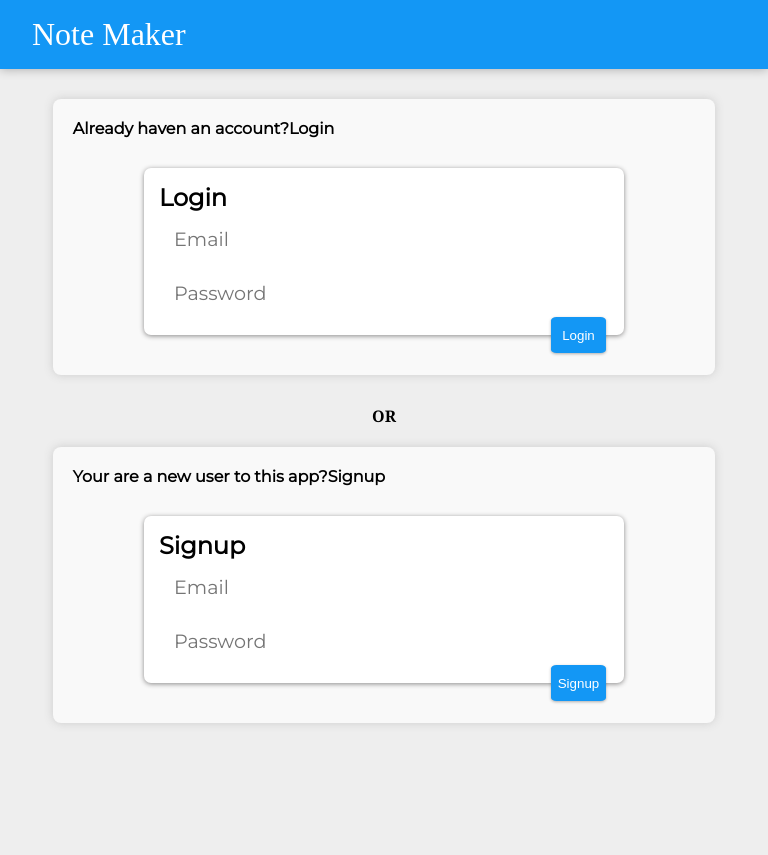
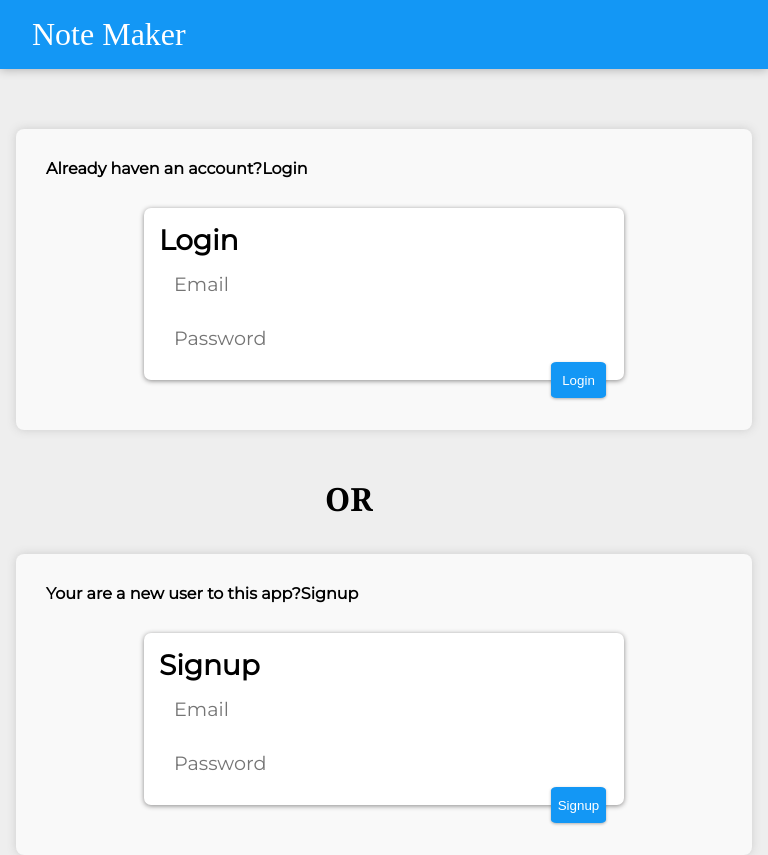
Before and after one commit to vignesh3002-cr/note-maker-app, a React (Vite) app: page / in a window 768 px wide. Before the commit the page ends 800 px from the top, so only its background shows below. Built offline with nearby package versions, Linux system fonts and the light colour scheme; a web font is replaced by a local one.

Commit message:
The page is where converted to view responsively

```diff
--- a/index.html
+++ b/index.html
@@ -1,6 +1,7 @@
   <!DOCTYPE html>
   <html lang="en">
     <head>
+      <meta name="viewport" content="width=device-width, initial-scale=1.0">
       <title>Noter App</title>
       <link
         href="https://fonts.googleapis.com/css?family=McLaren|Montserrat&display=swap"
--- a/public/styles.css
+++ b/public/styles.css
@@ -68,7 +68,7 @@ footer p {
 
 form {
   position: relative;
-  width: 480px;
+  max-width:480px;
   margin: 30px auto 20px auto;
   background: #fff;
   padding: 15px;
@@ -133,21 +133,6 @@ form button {
   align-items: flex-start;
   margin-top: 20px;
 }
-@media (min-width: 600px) {
-  .authinpt,
-  .auth{
-    max-width: 400px;
-    margin: 0 auto;
-  }
+@media(min-width:830px) and (max-width:1030px){
+
 }
-@media (max-width: 380px) {
-  form {
-  position: relative;
-  width: 267px;
-  margin: 30px auto 20px auto;
-  background: #fff;
-  padding: 15px;
-  border-radius: 7px;
-  box-shadow: 0 1px 5px rgb(138, 137, 137);
-}
-}
--- a/src/components/authpage.css
+++ b/src/components/authpage.css
@@ -1,11 +1,18 @@
+*{
+  margin: 0;
+  padding: 0;
+  box-sizing: border-box;
+}
 .auth-container {
   display: flex;
   justify-content: center;
-  gap: 40px;
+  gap: 124px;
   margin-top: 60px;
-
+  position: relative;
 }
-
+h2{
+  font-size: clamp(16px,4vw,28px);
+}
 .form-box {
   background-color: #f9f9f9;
   padding: 30px;
@@ -13,27 +20,19 @@
   box-shadow: 0 0 10px #ccc;
 }
 #or{
-  margin-top: 6%;
+  position: absolute;
+  top: 40%;
   font-family: Georgia, 'Times New Roman', Times, serif;
 }
 .authChoice{
   font-weight:bolder;
 }
-@media (max-width: 800px) {
-  .auth-container {
+@media(min-width:0px) and (max-width:1030px){
+  .auth-container{
     flex-direction: column;
-    align-items: center;
-    gap: 20px;
-    margin-top: 30px;
   }
-
-  .form-box {
-    width: 90%;
-    padding: 20px;
-  }
-
-  #or {
-    font-size: 1rem;
-    margin-top: 10px;
+  #or{
+    left: 42%;
+    top: 48%;
   }
 }
```
